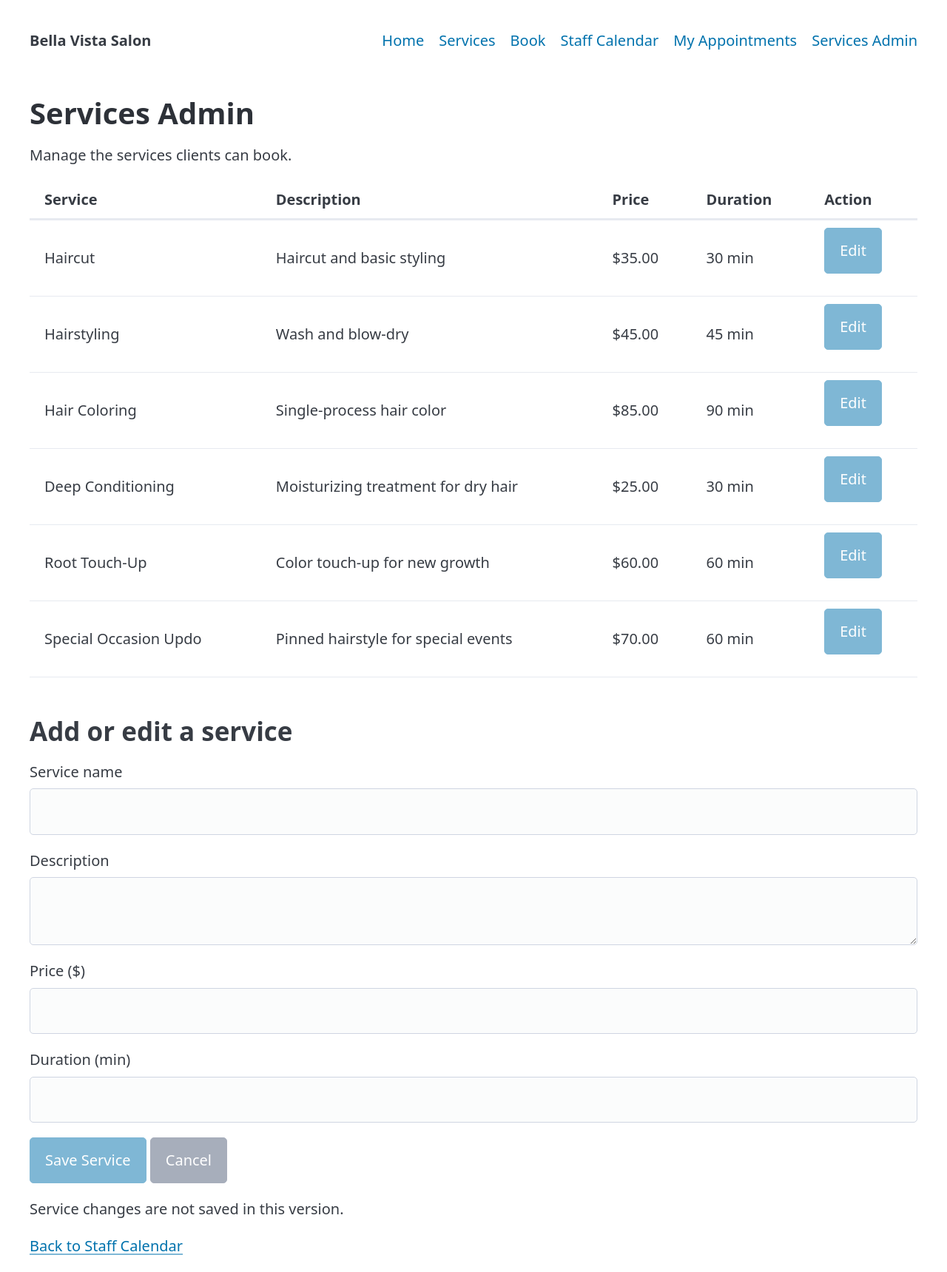
After one commit to juanosorio-alt/egn475-salon-osorio, a Flask app: page /services/admin in a window 1280 px wide. The commit adds this page. Shown: the whole page at 74% size. Run offline with Flask 3, Linux system fonts and the light colour scheme; some libraries are stand-ins or nearby versions.

Commit message:
Add services administration page

```diff
--- a/app.py
+++ b/app.py
@@ -51,3 +51,6 @@ def calendar():
 @app.route("/appointments")
 def appointments():
     return render_template("appointments.html", appointments=SAMPLE_APPOINTMENTS)
+@app.route("/services/admin")
+def services_admin():
+    return render_template("services_admin.html", services=SAMPLE_SERVICES)
--- a/templates/base.html
+++ b/templates/base.html
@@ -19,6 +19,7 @@
           <li><a href="{{ url_for('book') }}">Book</a></li>
           <li><a href="{{ url_for('calendar') }}">Staff Calendar</a></li>
           <li><a href="{{ url_for('appointments') }}">My Appointments</a></li>
+          <li><a href="{{ url_for('services_admin') }}">Services Admin</a></li>
           {% block nav_links %}{% endblock %}
         </ul>
       </nav>
--- /dev/null
+++ b/templates/services_admin.html
@@ -0,0 +1,52 @@
+{% extends "base.html" %}
+
+{% block title %}Services Admin | Bella Vista Salon{% endblock %}
+
+{% block content %}
+  <h1>Services Admin</h1>
+  <p>Manage the services clients can book.</p>
+
+  <table>
+    <thead>
+      <tr>
+        <th scope="col">Service</th>
+        <th scope="col">Description</th>
+        <th scope="col">Price</th>
+        <th scope="col">Duration</th>
+        <th scope="col">Action</th>
+      </tr>
+    </thead>
+    <tbody>
+      {% for service in services %}
+        <tr>
+          <th scope="row">{{ service.name }}</th>
+          <td>{{ service.description }}</td>
+          <td>${{ "%.2f"|format(service.price_cents / 100) }}</td>
+          <td>{{ service.duration_minutes }} min</td>
+          <td><button type="button" disabled>Edit</button></td>
+        </tr>
+      {% endfor %}
+    </tbody>
+  </table>
+
+  <h2>Add or edit a service</h2>
+  <form>
+    <label for="service-name">Service name</label>
+    <input id="service-name" name="service-name" type="text">
+
+    <label for="service-description">Description</label>
+    <textarea id="service-description" name="service-description"></textarea>
+
+    <label for="service-price">Price ($)</label>
+    <input id="service-price" name="service-price" type="number" step="0.01">
+
+    <label for="service-duration">Duration (min)</label>
+    <input id="service-duration" name="service-duration" type="number" step="1">
+
+    <button type="button" disabled>Save Service</button>
+    <button type="button" class="secondary" disabled>Cancel</button>
+  </form>
+
+  <p>Service changes are not saved in this version.</p>
+  <a href="{{ url_for('calendar') }}">Back to Staff Calendar</a>
+{% endblock %}
```
